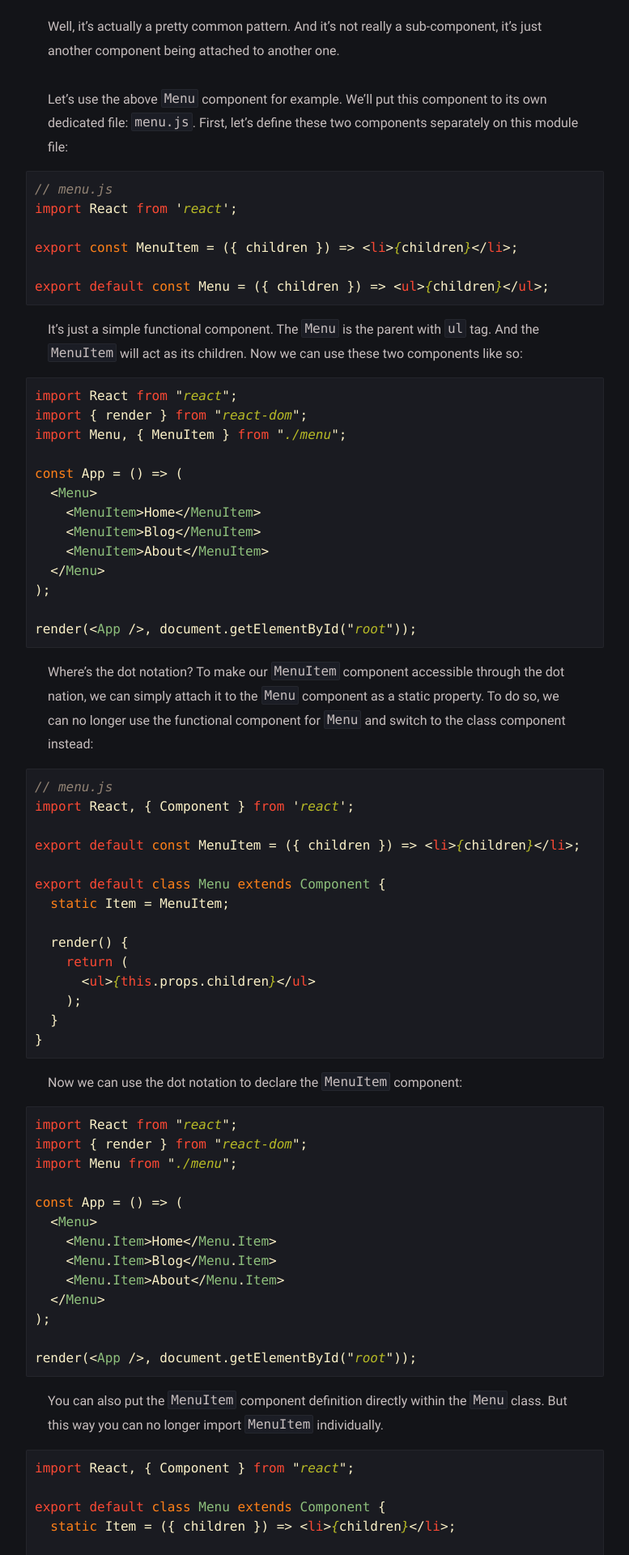
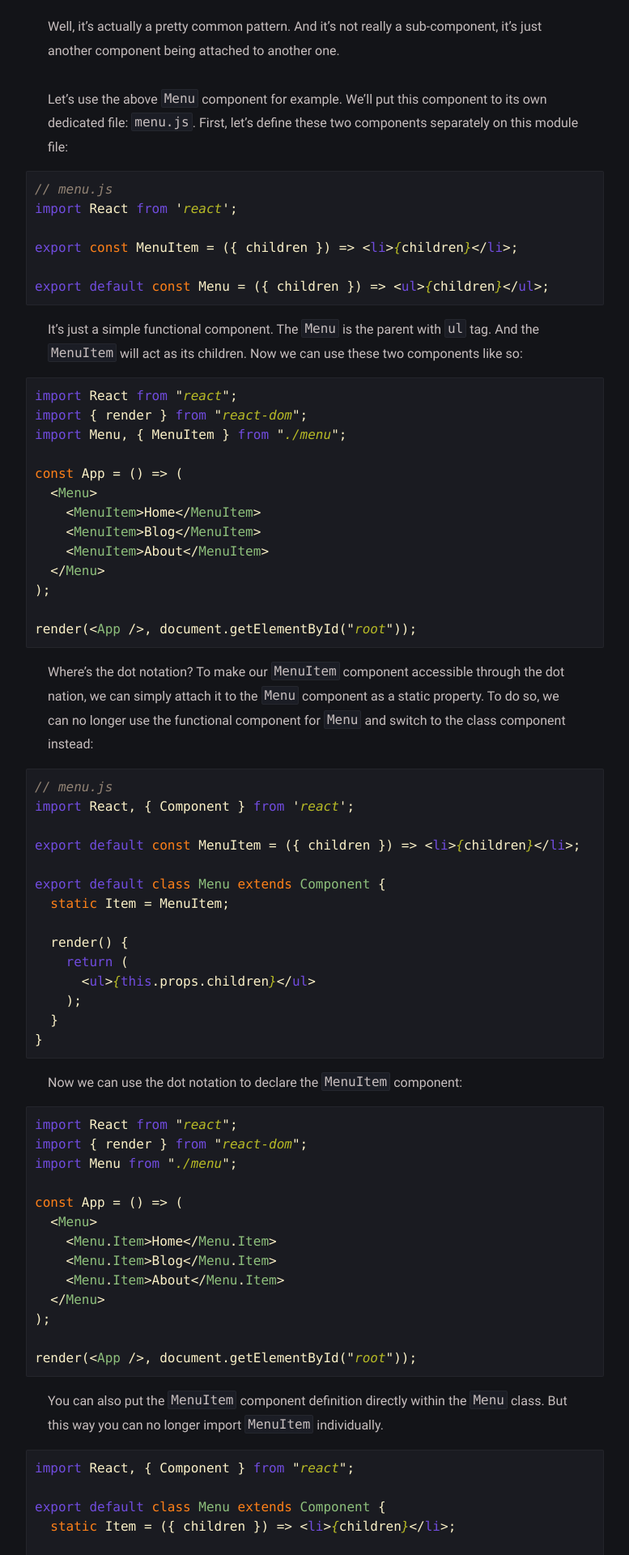
Before and after one commit to dadavidson/dadavidson-blog, a Jekyll site: the page built from _posts/react-component-with-dot-notation/2018-04-07-react-component-with-dot-notation.md, in a window 1280 px wide. Shown: the part 951-2871 px from the top of the page at 81% size, without its empty margins (251-1028 px from the left). Built offline with Jekyll 4.4.1, drawn with Linux system fonts in a browser that asks for light colours.

Commit message:
Update _syntax.scss

```diff
--- a/_sass/klise/_syntax.scss
+++ b/_sass/klise/_syntax.scss
@@ -60,7 +60,7 @@ pre.highlight, pre {
 }
 
 .highlight .err {
-  color: #fb4934;
+  color: #714cdf;
   // background-color: #1a1b21;
   font-weight: bold;
 }
@@ -79,7 +79,7 @@ pre.highlight, pre {
 }
 
 .highlight .nt {
-  color: #fb4934;
+  color: #714cdf;
 }
 
 .highlight .o,
@@ -98,7 +98,7 @@ pre.highlight, pre {
 }
 
 .highlight .gd {
-  color: #fb4934;
+  color: #714cdf;
   background-color: #282828;
 }
 
@@ -112,7 +112,7 @@ pre.highlight, pre {
 .highlight .kp,
 .highlight .kr,
 .highlight .kv {
-  color: #fb4934;
+  color: #714cdf;
 }
 
 .highlight .kc {
```
